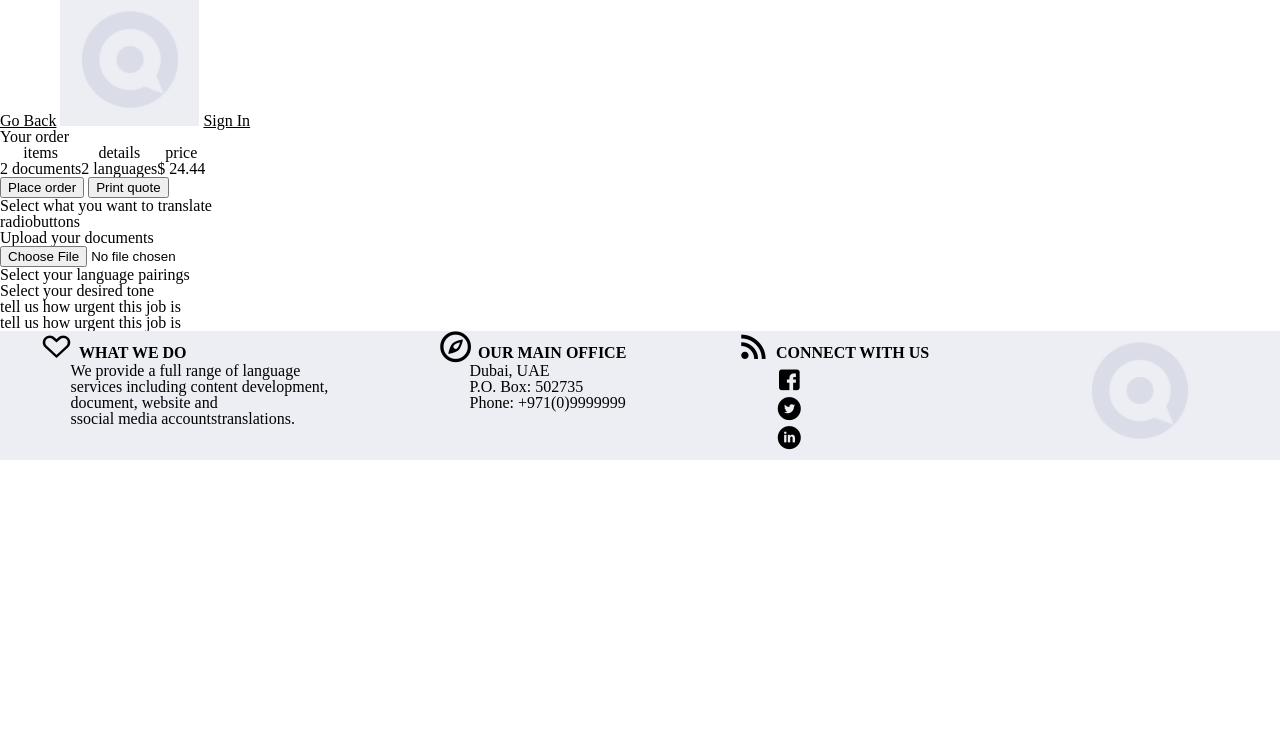
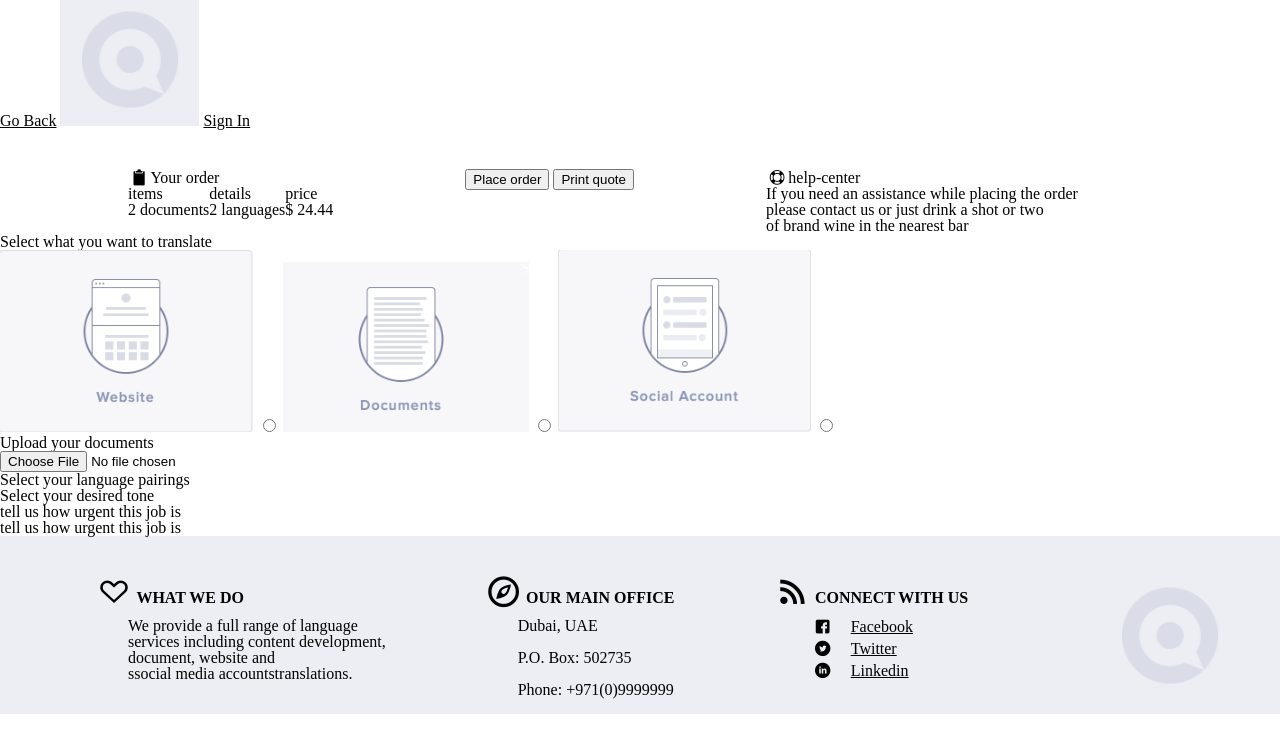
Before and after one commit to Quodnon/catwork-js-2016, a plain HTML site: page week02/lec04/sematnicForm.html in a window 1280 px wide. Drawn offline with Linux system fonts and the light colour scheme.

Commit message:
блиин скоро выгонят =(

```diff
--- a/week02/lec04/sematnicForm.html
+++ b/week02/lec04/sematnicForm.html
@@ -4,8 +4,8 @@
         <meta charset=utf-8>
         <title>форма для домашки</title>
         <link rel="stylesheet" href="css/reset.css" type="text/css" />
+        <link rel="stylesheet" href="css/kotofont.css" type="text/css" />
         <link rel="stylesheet" href="css/style.css" type="text/css" />
-        <link rel="stylesheet" href="css/kotofont.css" type="text/css" />
     </head>
     <body>
         <header class=nav-buttons>
@@ -16,7 +16,9 @@
         <main>
             <form>
                 <section class=order-description>
-                    <h1>Your order</h1>
+                    <ul>
+                        <li>
+                            <h1 class='icon-clipboard'>Your order</h1>
                             <table class=order-info>
                                 <tr>
                                     <th>items</th>
@@ -29,14 +31,37 @@
                                     <td><data data=USD24.44>$ 24.44</data></td>
                                 </tr>
                             </table>
+                        </li>
+                        <li>
                             <fieldset class=order-fastsubmit>
                                 <button class=place-order>Place order</button>
                                 <button class=print-quote>Print quote</button>
                             </fieldset>
+                        </li>
+                        <li>
+                            <article>
+                                <h1 class=icon-lifebuoy>help-center</h1>
+                                If you need an assistance while placing the order<br>
+                                please contact us or just drink a shot or two<br>
+                                of brand wine in the nearest bar<br>
+                            </article>
+                        </li>
+                    </ul>
                 </section>
                 <section class=order-setup>
                     <h1>Select what you want to translate</h1>
-                     radiobuttons
+                     <label>
+                         <img src="img/img-1.png" alt='1 source'></img>
+                         <input type="radio" name="obj-translation"/>
+                     </label>
+                     <label>
+                         <img src="img/img-2.png" alt='2 source'></img>
+                         <input type="radio" name="obj-translation"/>
+                     </label>
+                     <label>
+                         <img src="img/img-3.png" alt='3 source'></img>
+                         <input type="radio" name="obj-translation"/>
+                     </label>
                      <fieldset class=input-set>
                          <h1>Upload your documents</h1>
                          <input type="file" name=""/>
@@ -63,24 +88,24 @@
             <ul class="footer-content">
                 <li>
                     <h4 class="icon-heart-empty">what we do</h4>
-                    We provide a full range of language<br>
+                    <p><em>We provide a full range of language<br>
                     services including content development,<br>
                     document, website and <br>
-                    ssocial media accountstranslations.</p>
+                    ssocial media accountstranslations.</em></p>
                 </li>
                 <li>
                     <h4 class='icon-compass'>our main office</h4>
                     <address>
-                        Dubai, UAE</br>
-                        P.O. Box: 502735</br>
-                        Phone: +971(0)9999999</br>
+                        Dubai, UAE</br></br>
+                        P.O. Box: 502735</br></br>
+                        Phone: +971(0)9999999</br></br>
                     </address>
                 </li>
                 <li>
                     <h4 class="icon-rss">connect with us</h4>
-                    <a class="social-media icon-facebook-squared" href="#"></a>
-                    <a class="social-media icon-twitter-circled" href="#"></a>
-                    <a class="social-media icon-linkedin-circled" href="#"></a>
+                    <a class="social-media icon-facebook-squared" href="#">Facebook</a>
+                    <a class="social-media icon-twitter-circled" href="#">Twitter</a>
+                    <a class="social-media icon-linkedin-circled" href="#">Linkedin</a>
                 </li>
                 <li>
                     <a href='#'><img src="img/logo.png"></img></a>
--- a/week02/lec04/style.less
+++ b/week02/lec04/style.less
@@ -1,28 +1,31 @@
 body
 {
-    display: flex !important;
-    flex-direction:column;
-    justify-content:space-between;
+
 }
 
 footer
 {
     background-color: rgb(236,238,244);
 }
- .footer-content
+ .order-description li
  {
-     display: flex;
-     flex-direction:row;
-     justify-content:space-around;
+    display: inline-block;
+    vertical-align: top;
+    margin-left: 10%;
  }
- footer-content li
+
+ .footer-content li
  {
-     margin-top: 5px;
+    display: inline-block;
+    vertical-align: top;
+    margin-top: 40px;
+    margin-left: 10%;
  }
  .footer-content li h4
  {
      text-transform: uppercase;
      font-weight: bold;
+     margin-bottom: 10px;
  }
 
  .footer-content li h4:before
@@ -34,6 +37,9 @@ footer
  .social-media
  {
      display: block;
-     font-size: 150%;
      margin:5px;
  }
+ .social-media:before
+ {
+     margin-right: 20px;
+ }
```
Also changed, not shown: week02/lec04/css/style.css, week02/lec04/img/img-1.png (added), week02/lec04/img/img-2.png (added), week02/lec04/img/img-3.png (added). Lines whose indentation alone changed are shown as unchanged.
